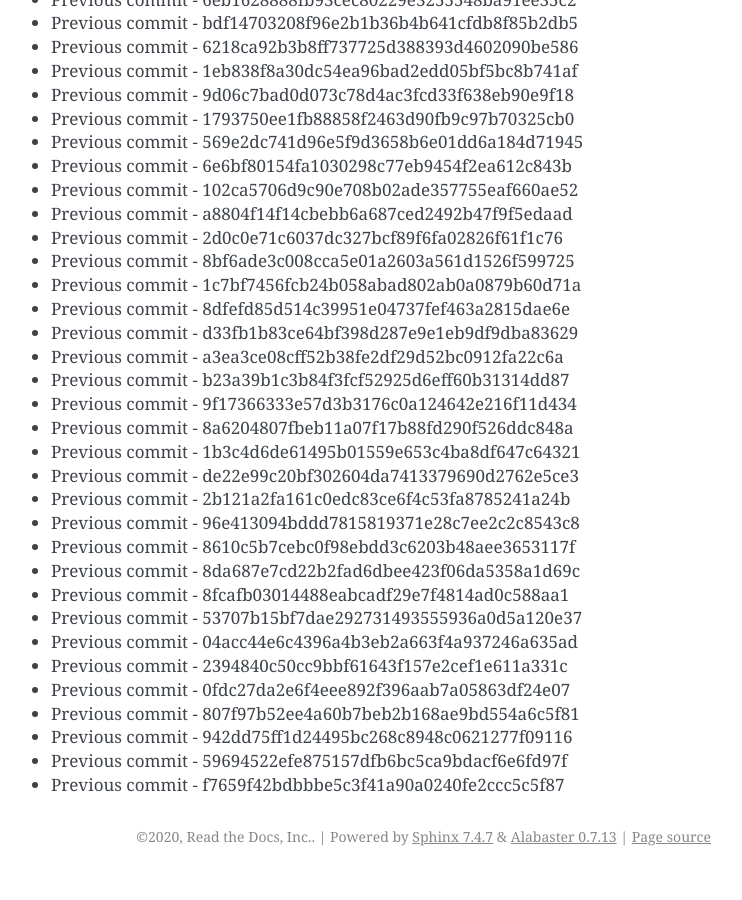
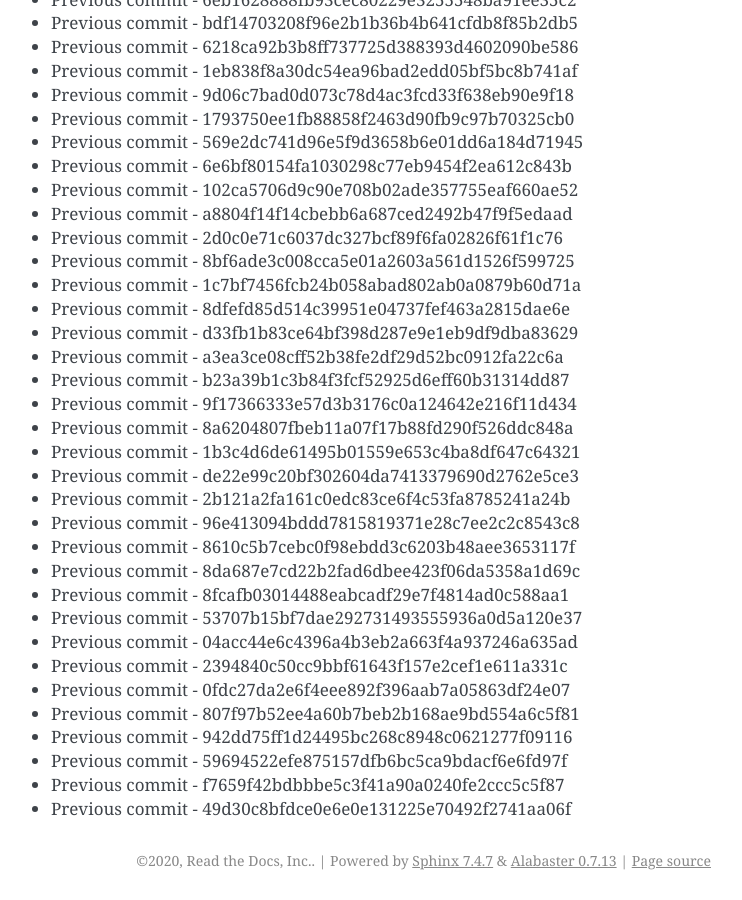
Before and after one commit to readthedocs/rtd-git-stresstest, a Sphinx documentation site: the page built from docs/updates.rst, in a window 1280 px wide and 900 px high, scrolled down 16814 px. Shown: the whole window, without its empty margins (399-1141 px from the left). Built offline with Sphinx 7.4.7, drawn with Linux system fonts in a browser that asks for light colours; before the commit the page ends 17690 px from its top, so only the background shows below that.

Commit message:
Generating commit from previous: 49d30c8bfdce0e6e0e131225e70492f2741aa06f

```diff
--- a/docs/updates.rst
+++ b/docs/updates.rst
@@ -738,3 +738,4 @@ It can be tested for any performance characteristics.
 * Previous commit - 942dd75ff1d24495bc268c8948c0621277f09116
 * Previous commit - 59694522efe875157dfb6bc5ca9bdacf6e6fd97f
 * Previous commit - f7659f42bdbbbe5c3f41a90a0240fe2ccc5c5f87
+* Previous commit - 49d30c8bfdce0e6e0e131225e70492f2741aa06f
```
